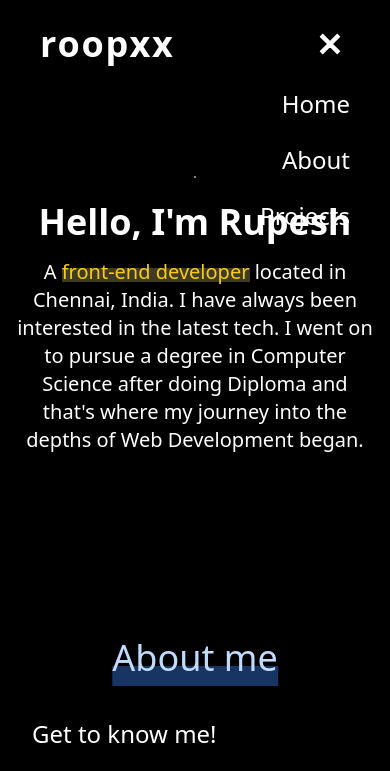
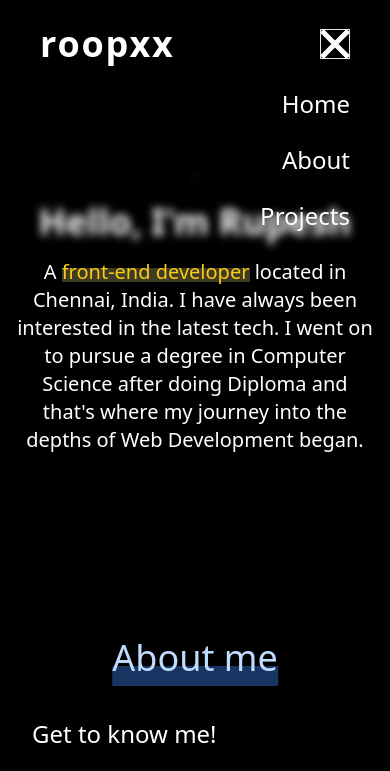
Before and after one commit to roopxx/homepage, a website built with webpack: page public/index.html in a window 390 px wide. Both pictures are taken after a click on the button 336 px from the left and 44 px from the top of the page. Shown: the top 771 px of the page. Built offline with nearby package versions, Linux system fonts and the light colour scheme.

Commit message:
nav bar open/close animation & blur backdrop

```diff
--- a/public/index.html
+++ b/public/index.html
@@ -14,13 +14,15 @@
   <body class="bg-black">
     <div class="hidden circle md:block"></div>
     <header
-      class="text-white w-full px-10 py-6 top-0 fixed bg-transparent shadow"
+      class="text-white w-full px-10 py-6 top-0 fixed z-10 bg-transparent shadow backdrop-blur-sm"
     >
       <nav class="md:flex md:justify-between md:items-center">
         <div class="flex justify-between items-center">
           <h2 class="this text-4xl font-bold tracking-wider">roopxx</h2>
-          <button class="this nav_button md:hidden">
-            <div class="bar m-0 p-0">
+          <button class="this border nav_button md:hidden">
+            <div
+              class="bar m-0 p-0 transition-transform hover:duration-300 hover: hover:ease-linear hover:rotate-180"
+            >
               <svg
                 fill="#ffffff"
                 width="28px"
@@ -45,25 +47,30 @@
                 </g>
               </svg>
             </div>
-            <div class="cross hidden m-0 p-0">
+            <div
+              class="cross hidden m-0 p-0 transition-transform hover:duration-300 hover: hover:ease-linear hover:rotate-180"
+            >
               <svg
                 fill="#ffffff"
-                width="40px"
-                height="40px"
-                viewBox="0 0 1024 1024"
+                width="28px"
+                height="28px"
+                viewBox="0 0 16.00 16.00"
                 xmlns="http://www.w3.org/2000/svg"
                 stroke="#ffffff"
-                stroke-width="26.624000000000002"
+                stroke-width="0.8"
               >
                 <g id="SVGRepo_bgCarrier" stroke-width="0"></g>
                 <g
                   id="SVGRepo_tracerCarrier"
                   stroke-linecap="round"
                   stroke-linejoin="round"
+                  stroke="#CCCCCC"
+                  stroke-width="0.8"
                 ></g>
                 <g id="SVGRepo_iconCarrier">
                   <path
-                    d="M697.4 759.2l61.8-61.8L573.8 512l185.4-185.4-61.8-61.8L512 450.2 326.6 264.8l-61.8 61.8L450.2 512 264.8 697.4l61.8 61.8L512 573.8z"
+                    d="M0 14.545L1.455 16 8 9.455 14.545 16 16 14.545 9.455 8 16 1.455 14.545 0 8 6.545 1.455 0 0 1.455 6.545 8z"
+                    fill-rule="evenodd"
                   ></path>
                 </g>
               </svg>
```
Also changed, not shown: public/bundle.js (+1 -1 lines).
